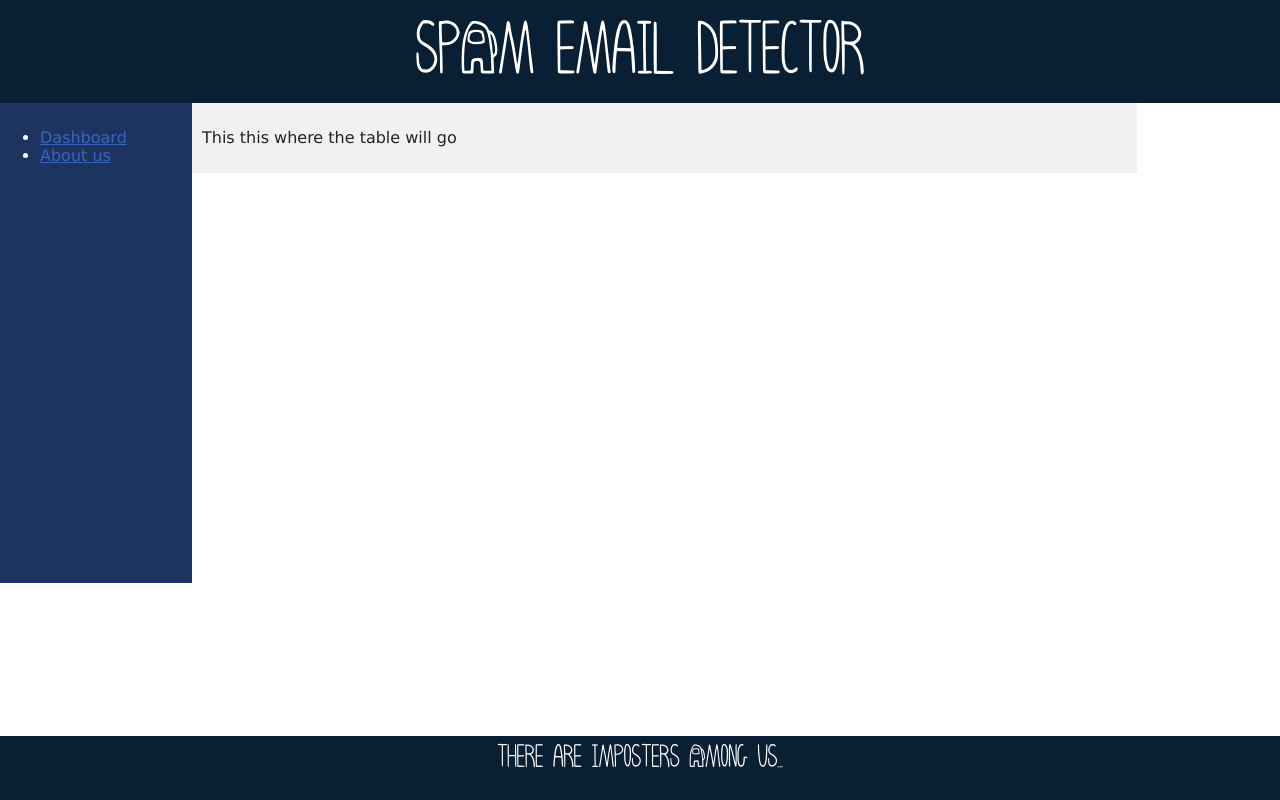
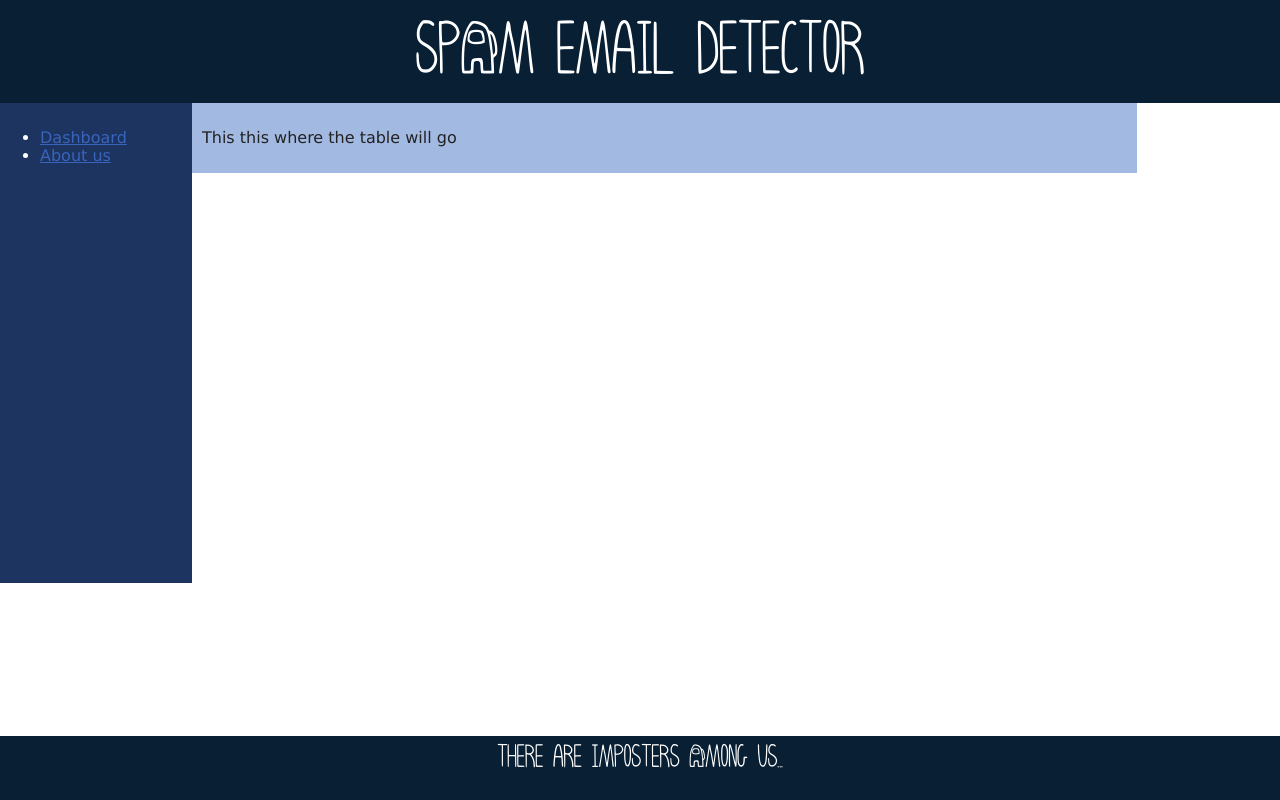
Before and after one commit to Dashman23/Spam-Email-Detector, a website built with Parcel: page SpamDetectorClient/index.html in a window 1280 px wide. Built offline with nearby package versions, Linux system fonts and the light colour scheme; files whose address does not match are found by name.

Commit message:
added small tweak

```diff
--- a/SpamDetectorClient/css/main.css
+++ b/SpamDetectorClient/css/main.css
@@ -301,7 +301,7 @@ main{
   height: 100%;
   width: 85%;
   padding: 10px;
-  background-color: #f1f1f1;
+  background-color: #A2B9E2;
 }
 
 Split{
```
